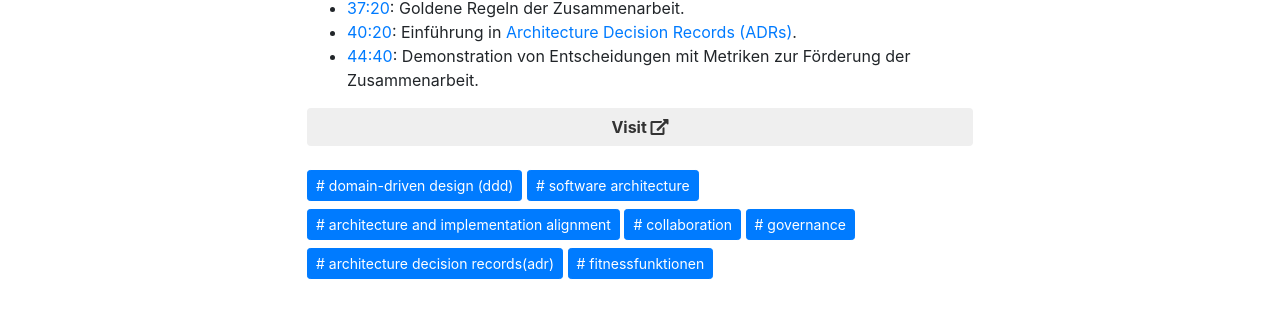
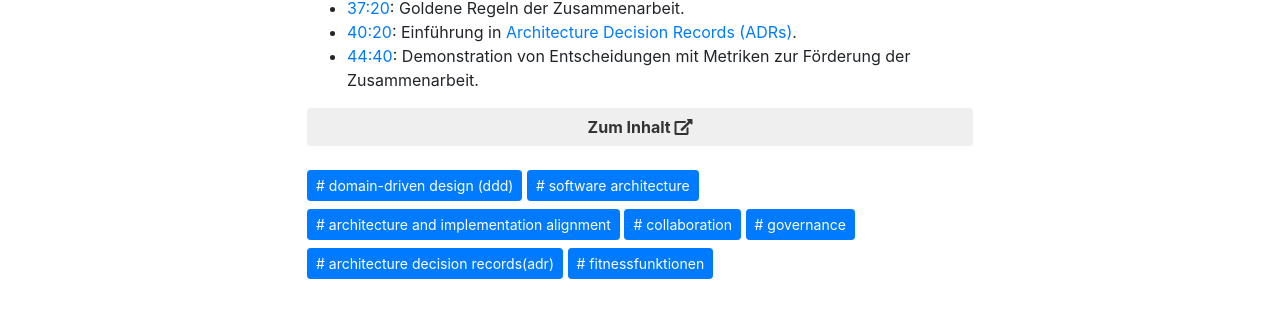
Before and after one commit to isitarch/website, a Jekyll site: the page built from _posts/2024-11-05-ri24-ddd-iai.md, in a window 1280 px wide and 900 px high, scrolled down 2299 px. Shown: the part 336-645 px from the top of the window. Built offline with Jekyll 4.4.1, drawn with Linux system fonts in a browser that asks for light colours; nearby versions of some CDN libraries; library files that are not in the unit come from our copies; comment, search, counter and statistics services are not loaded.

Commit message:
Fixes german translation

```diff
--- a/_layouts/post.html
+++ b/_layouts/post.html
@@ -34,7 +34,7 @@ layout: default
 
                     {% if page.visit %}
                     <p><a target="_blank" href="{{page.visit}}" class="btn btn-gray d-block font-weight-bold">
-                        Visit <i class="fas fa-external-link-alt"></i></a>
+                        Zum Inhalt <i class="fas fa-external-link-alt"></i></a>
                     </p>
                     {% endif %}
 
```
